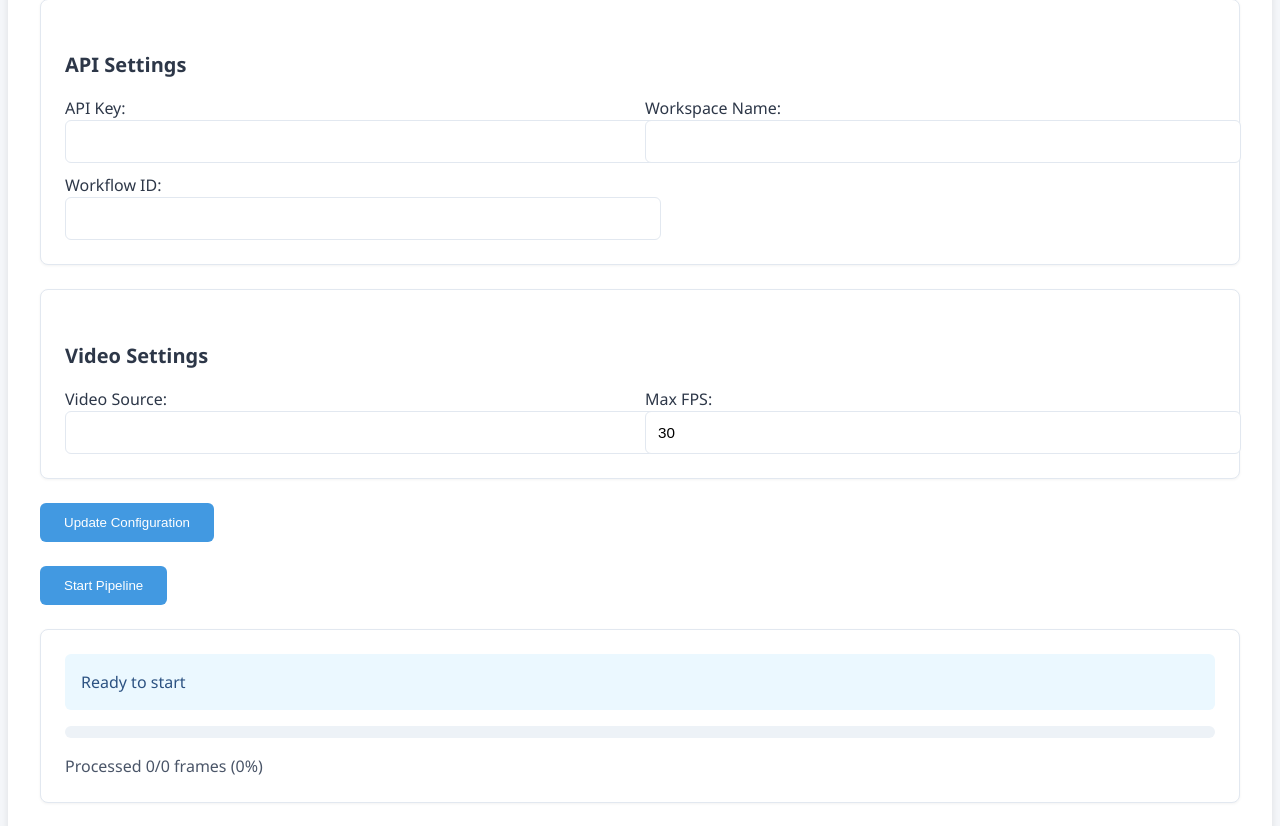
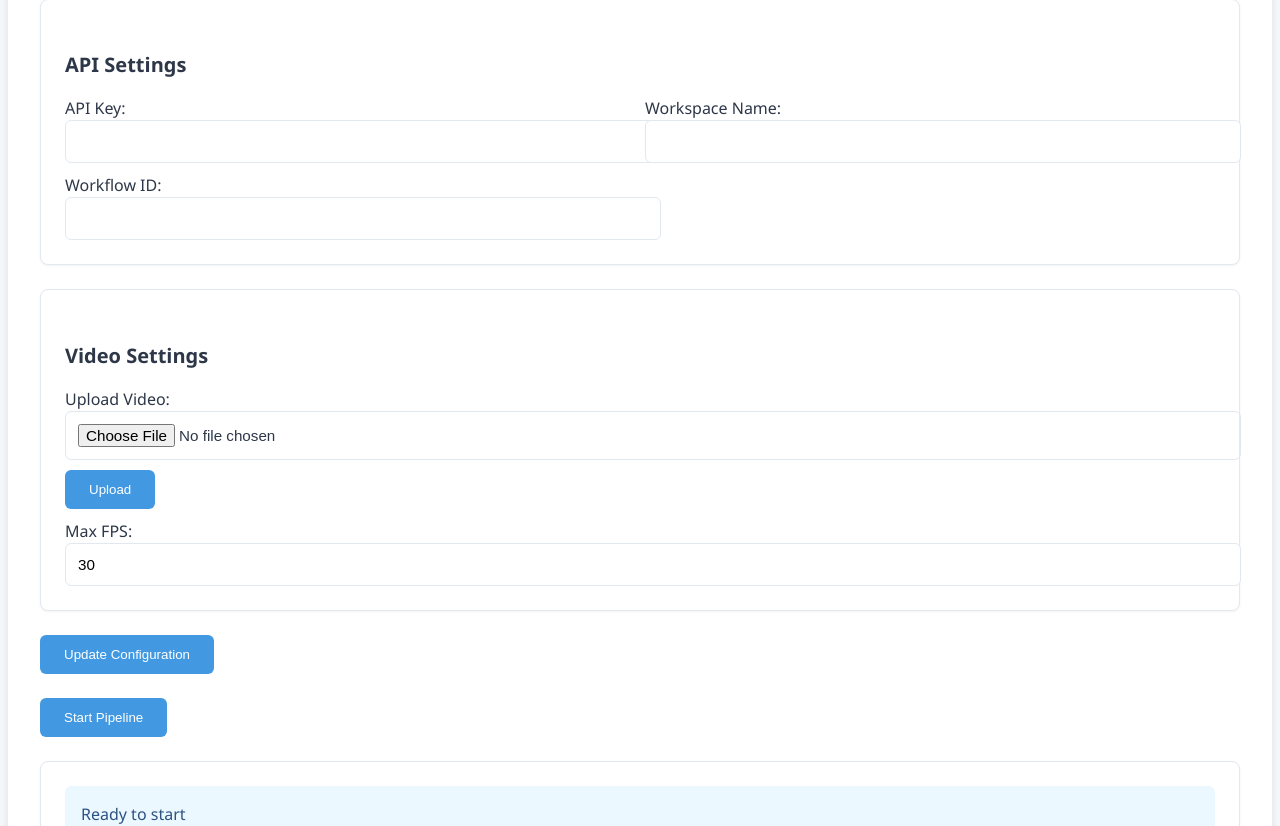
Before and after one commit to reiffd7/roboflow-workflow-analytics, a Flask app: page / in a window 1280 px wide. Shown: the part 231-1057 px from the top of the page. Run offline with Flask 3, Linux system fonts and the light colour scheme; parts of the project's set-up code (start-up, migrations or seed data) failed here and were passed over; some libraries are stand-ins or nearby versions.

Commit message:
debugging video upload

```diff
--- a/app.py
+++ b/app.py
@@ -8,6 +8,8 @@ import yaml
 import os
 import json
 from collections import defaultdict
+from werkzeug.utils import secure_filename
+import shutil
 
 app = Flask(__name__)
 
@@ -20,8 +22,15 @@ total_frames = 0
 pipeline_status = "idle"  # Can be "idle", "initializing", "processing", "completed", "error"
 
 # Add this as a global variable at the top with the others
-OUTPUT_FRAMES_DIR = 'output_frames'
-JSON_OUTPUT_PATH = 'predictions.json'
+OUTPUT_FRAMES_DIR = '/data/output_frames'
+JSON_OUTPUT_PATH = '/data/predictions.json'
+
+# Add these configuration variables near the top with other globals
+UPLOAD_FOLDER = '/data'
+ALLOWED_EXTENSIONS = {'mp4', 'avi', 'mov', 'mkv'}
+
+app.config['UPLOAD_FOLDER'] = UPLOAD_FOLDER
+app.config['MAX_CONTENT_LENGTH'] = 1024 * 1024 * 1024  # 1GB max file size
 
 # Make sure the output directory exists
 os.makedirs(OUTPUT_FRAMES_DIR, exist_ok=True)
@@ -334,6 +343,51 @@ def get_angle_data():
     except Exception as e:
         return jsonify({'error': str(e)}), 500
 
+def allowed_file(filename):
+    return '.' in filename and filename.rsplit('.', 1)[1].lower() in ALLOWED_EXTENSIONS
+
+@app.route('/upload_video', methods=['POST'])
+def upload_video():
+    try:
+        if 'video' not in request.files:
+            return jsonify({'error': 'No video file provided'}), 400
+
+        file = request.files['video']
+        if file.filename == '':
+            return jsonify({'error': 'No selected file'}), 400
+
+        if not allowed_file(file.filename):
+            return jsonify({'error': f'Invalid file type. Allowed types: {", ".join(ALLOWED_EXTENSIONS)}'}), 400
+
+        filename = secure_filename(file.filename)
+        filepath = os.path.join(app.config['UPLOAD_FOLDER'], filename)
+
+        # Save the uploaded file
+        file.save(filepath)
+
+        # Update the config with the new video source
+        config = load_config()
+        config['video']['source'] = filepath
+
+        # Save the updated config
+        with open('config.yaml', 'w') as f:
+            yaml.dump(config, f, default_flow_style=False)
+
+        return jsonify({
+            'success': True,
+            'message': 'Video uploaded successfully',
+            'filename': filename,
+            'filepath': filepath
+        })
+
+    except Exception as e:
+        # Ensure any error returns a valid JSON response
+        return jsonify({
+            'success': False,
+            'error': str(e),
+            'message': 'Failed to upload video'
+        }), 500
+
 if __name__ == '__main__':
     # Use environment variables for host and port
     port = int(os.environ.get('PORT', 8080))
--- a/requirements.txt
+++ b/requirements.txt
@@ -1,5 +1,5 @@
 Flask==3.1.0
-inference==0.29.0
+inference
 plotly==5.24.1
 PyYAML==6.0.2
 gunicorn==20.1.0
--- a/templates/index.html
+++ b/templates/index.html
@@ -182,10 +182,11 @@
 
                 <div class="config-group" style="margin-top: 15px;">
                     <h4>Video Settings</h4>
-                    <div class="config-grid" style="display: grid; grid-template-columns: 1fr 1fr; gap: 10px;">
+                    <div class="config-grid" style="display: grid; grid-template-columns: 1fr; gap: 10px;">
                         <div>
-                            <label for="video_source">Video Source:</label>
-                            <input type="text" id="video_source" name="video.source" class="form-control">
+                            <label for="video-upload">Upload Video:</label>
+                            <input type="file" id="video-upload" accept=".mp4,.avi,.mov,.mkv" class="form-control">
+                            <button type="button" onclick="uploadVideo()" style="margin-top: 10px;">Upload</button>
                         </div>
                         <div>
                             <label for="max_fps">Max FPS:</label>
@@ -393,7 +394,6 @@
                     document.getElementById('workflow_id').value = config.api?.workflow_id || '';
 
                     // Video settings
-                    document.getElementById('video_source').value = config.video?.source || '';
                     document.getElementById('max_fps').value = config.video?.max_fps || 30;
                 });
         }
@@ -408,7 +408,6 @@
                     workflow_id: document.getElementById('workflow_id').value
                 },
                 video: {
-                    source: document.getElementById('video_source').value,
                     max_fps: parseInt(document.getElementById('max_fps').value)
                 }
             };
@@ -620,6 +619,75 @@
                 })
                 .catch(error => console.error('Error:', error));
         }
+
+        async function uploadVideo() {
+            const fileInput = document.getElementById('video-upload');
+            const file = fileInput.files[0];
+
+            if (!file) {
+                alert('Please select a video file first');
+                return;
+            }
+
+            const formData = new FormData();
+            formData.append('video', file);
+
+            // Show progress container
+            const progressContainer = document.getElementById('upload-progress-container');
+            const progressBar = document.getElementById('upload-progress-bar');
+            const progressText = document.getElementById('upload-progress-text');
+            progressContainer.style.display = 'block';
+
+            try {
+                const xhr = new XMLHttpRequest();
+
+                // Setup progress handler
+                xhr.upload.onprogress = (event) => {
+                    if (event.lengthComputable) {
+                        const percentComplete = (event.loaded / event.total) * 100;
+                        progressBar.style.width = percentComplete + '%';
+                        progressText.textContent = Math.round(percentComplete) + '%';
+                    }
+                };
+
+                // Setup promise to handle completion
+                const uploadPromise = new Promise((resolve, reject) => {
+                    xhr.onload = () => {
+                        if (xhr.status === 200) {
+                            resolve(JSON.parse(xhr.responseText));
+                        } else {
+                            reject(new Error('Upload failed'));
+                        }
+                    };
+                    xhr.onerror = () => reject(new Error('Upload failed'));
+                });
+
+                // Start upload
+                xhr.open('POST', '/upload_video', true);
+                xhr.send(formData);
+
+                // Wait for completion
+                const data = await uploadPromise;
+
+                // Update the video source input with the new filepath
+                alert('Video uploaded successfully!');
+
+                // Optionally trigger config update
+                const configForm = document.getElementById('config-form');
+                const formEvent = new Event('submit');
+                configForm.dispatchEvent(formEvent);
+
+            } catch (error) {
+                alert('Error uploading video: ' + error.message);
+            } finally {
+                // Hide progress container after completion (success or failure)
+                setTimeout(() => {
+                    progressContainer.style.display = 'none';
+                    progressBar.style.width = '0%';
+                    progressText.textContent = '0%';
+                }, 1000);
+            }
+        }
     </script>
 </body>
 </html>
```
Also changed, not shown: fly.toml (+23 -12 lines).
